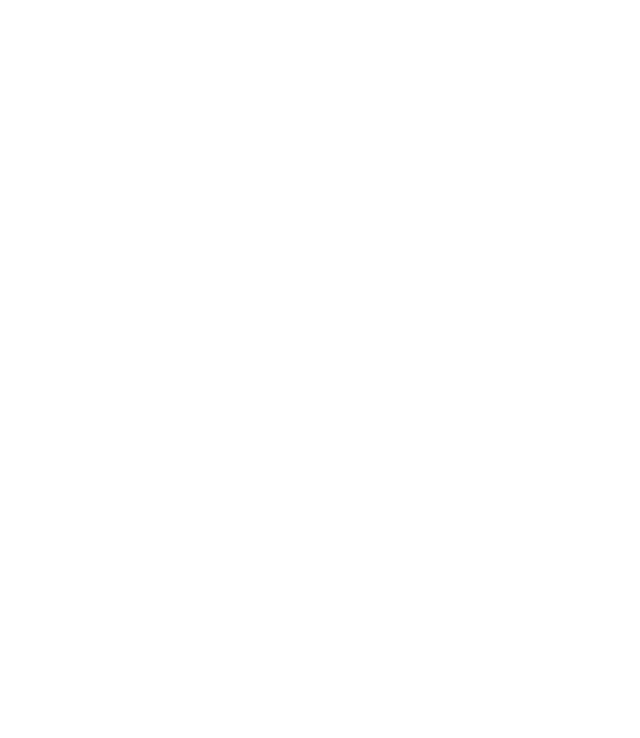
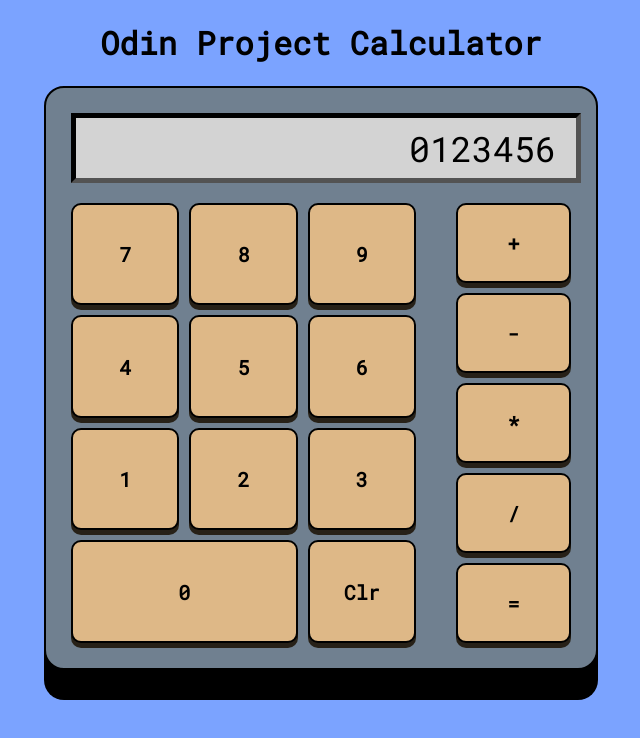
Before and after one commit to CRSpeight/Odin-Calculator, a plain HTML site: page index.html in a window 1280 px wide. Shown: the whole page, without its empty margins (319-959 px from the left). Drawn offline with Linux system fonts and the light colour scheme.

Commit message:
css  improvements

```diff
--- a/index.html
+++ b/index.html
@@ -5,8 +5,48 @@
     <meta http-equiv="X-UA-Compatible" content="IE=edge" />
     <meta name="viewport" content="width=device-width, initial-scale=1.0" />
     <title>Odin Calculator</title>
+    <link rel="preconnect" href="https://fonts.googleapis.com" />
+    <link rel="preconnect" href="https://fonts.gstatic.com" crossorigin />
+    <link
+      href="https://fonts.googleapis.com/css2?family=Roboto+Mono&display=swap"
+      rel="stylesheet"
+    />
     <link rel="stylesheet" href="style.css" />
     <script src="script.js" defer></script>
   </head>
-  <body></body>
+  <body>
+    <h1>Odin Project Calculator</h1>
+    <div class="calculatorContainer">
+      <div class="display">
+        <p class="displayText">0123456</p>
+      </div>
+      <div class="buttonContainer">
+        <div class="digitContainer">
+          <button>7</button>
+          <button>8</button>
+          <button>9</button>
+
+          <button>4</button>
+          <button>5</button>
+          <button>6</button>
+
+          <button>1</button>
+          <button>2</button>
+          <button>3</button>
+
+          <button id="zero">0</button>
+
+          <button>Clr</button>
+        </div>
+
+        <div class="controlContainer">
+          <button>+</button>
+          <button>-</button>
+          <button>*</button>
+          <button>/</button>
+          <button>=</button>
+        </div>
+      </div>
+    </div>
+  </body>
 </html>
--- a/style.css
+++ b/style.css
@@ -0,0 +1,68 @@
+body {
+  font-family: "Roboto Mono", monospace;
+  background-color: rgb(123, 163, 255);
+}
+
+.calculatorContainer {
+  border: 2px solid black;
+  padding: 25px;
+  width: 500px;
+  margin: 0 auto;
+  background-color: slategray;
+  box-shadow: 0 30px black;
+  border-radius: 20px;
+}
+
+h1 {
+  text-align: center;
+}
+
+button {
+  padding: 25px;
+  border-radius: 10px;
+  font-weight: bold;
+  font-size: 1.25em;
+  font-family: "Roboto Mono", monospace;
+  background-color: burlywood;
+  border: 2px solid black;
+  box-shadow: 0 5px rgb(39, 33, 24);
+}
+
+.display {
+  border: 5px inset rgb(83, 83, 83);
+  background-color: lightgray;
+  font-size: 35px;
+  width: 100%;
+  height: 60px;
+  margin-bottom: 20px;
+  display: flex;
+  align-items: center;
+  justify-content: flex-end;
+}
+
+#zero {
+  grid-column-start: 1;
+  grid-column-end: 3;
+}
+
+.displayText {
+  padding-right: 20px;
+}
+
+.buttonContainer {
+  display: grid;
+  grid-template-columns: 3fr 1fr;
+  gap: 40px;
+}
+
+.digitContainer {
+  display: grid;
+  grid-template-columns: 1fr 1fr 1fr;
+  gap: 10px;
+}
+
+.controlContainer {
+  display: grid;
+  grid-template-columns: 1fr;
+  gap: 10px;
+}
```
